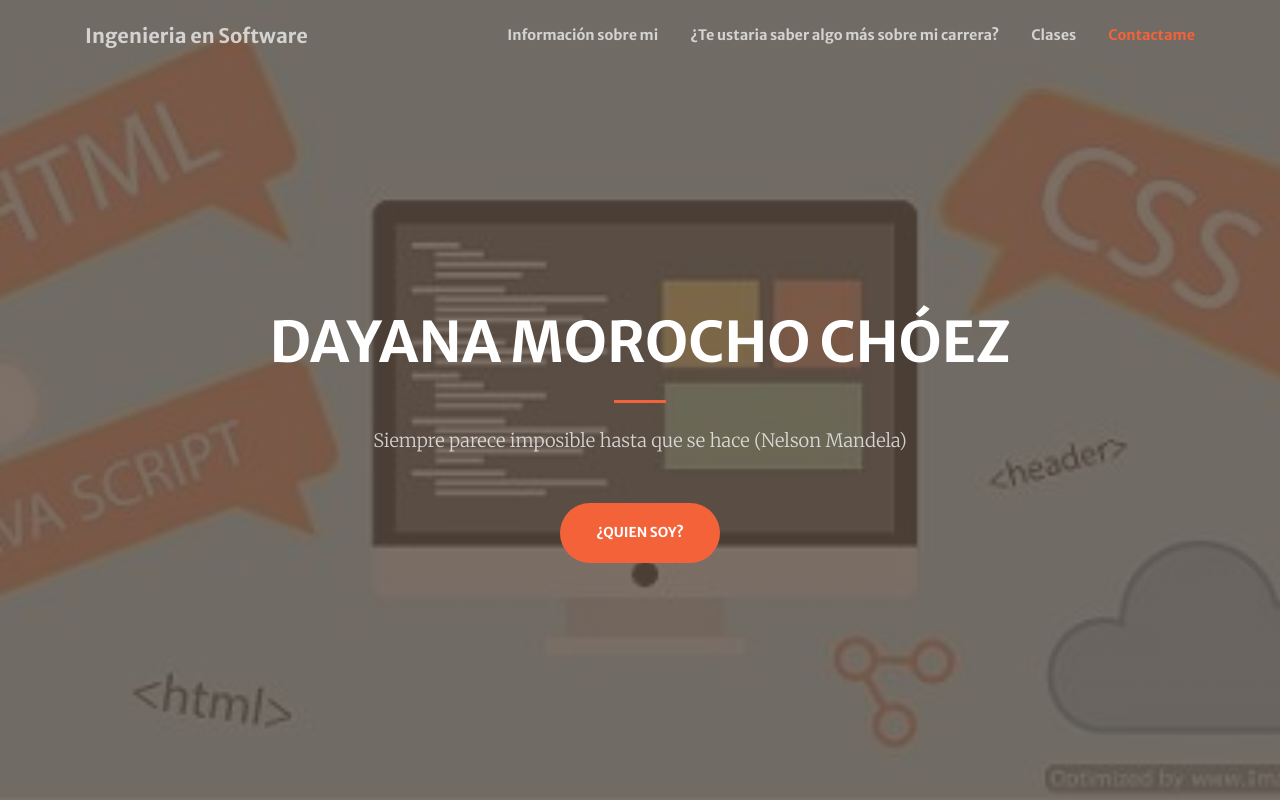
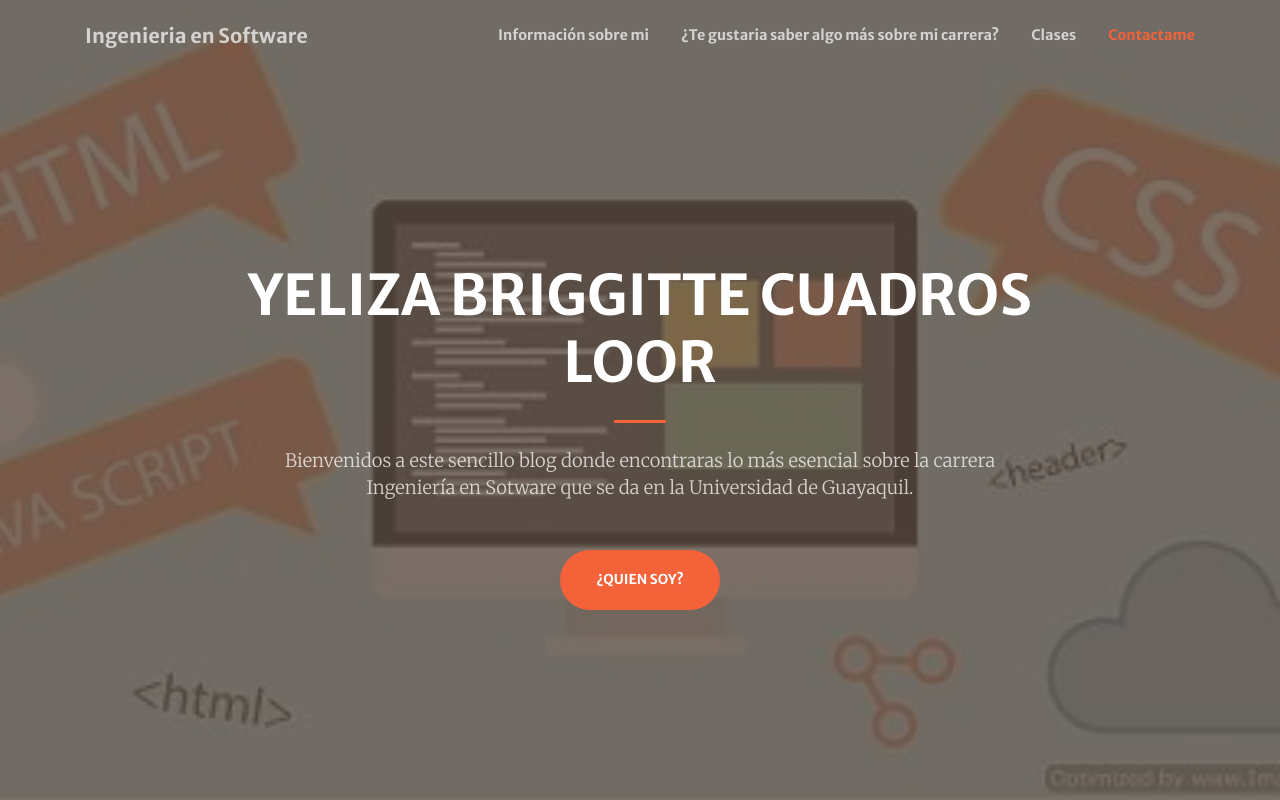
Before and after one commit to yelizacuadros/loor.io, a website with bundled scripts: page index.html in a window 1280 px wide. Shown: the top 800 px of the page. Built offline with nearby package versions, Linux system fonts and the light colour scheme.

Commit message:
Update index.html

```diff
--- a/index.html
+++ b/index.html
@@ -40,7 +40,7 @@
             <a class="nav-link js-scroll-trigger" href="#about">Información sobre mi </a>
           </li>
           <li class="nav-item">
-            <a class="nav-link js-scroll-trigger" href="#services">¿Te ustaria saber algo más sobre mi carrera?</a>
+            <a class="nav-link js-scroll-trigger" href="#services">¿Te gustaria saber algo más sobre mi carrera?</a>
           </li>
           <li class="nav-item">
             <a class="nav-link js-scroll-trigger" href="#portfolio">Clases</a>
@@ -58,11 +58,11 @@
     <div class="container h-100">
       <div class="row h-100 align-items-center justify-content-center text-center">
         <div class="col-lg-10 align-self-end">
-          <h1 class="text-uppercase text-white font-weight-bold">Dayana Morocho Chóez</h1>
+          <h1 class="text-uppercase text-white font-weight-bold">Yeliza Briggitte Cuadros Loor</h1>
           <hr class="divider my-4">
         </div>
         <div class="col-lg-8 align-self-baseline">
-          <p class="text-white-75 font-weight-light mb-5"> Siempre parece imposible hasta que se hace (Nelson Mandela)</p>
+          <p class="text-white-75 font-weight-light mb-5"> Bienvenidos a este sencillo blog donde encontraras lo más esencial sobre la carrera Ingeniería en Sotware que se da en la Universidad de Guayaquil.</p>
           <a class="btn btn-primary btn-xl js-scroll-trigger" href="#about">¿Quien soy?</a>
         </div>
       </div>
```
